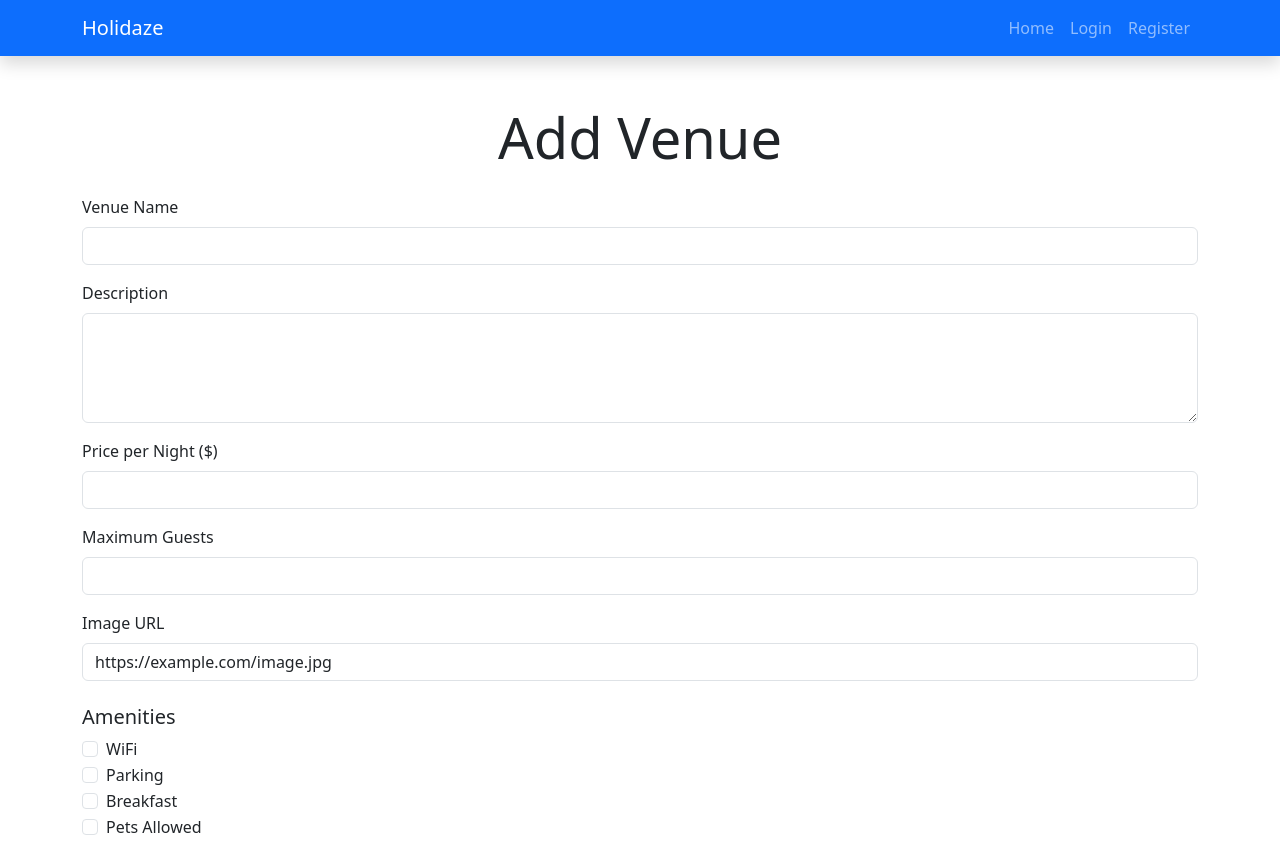
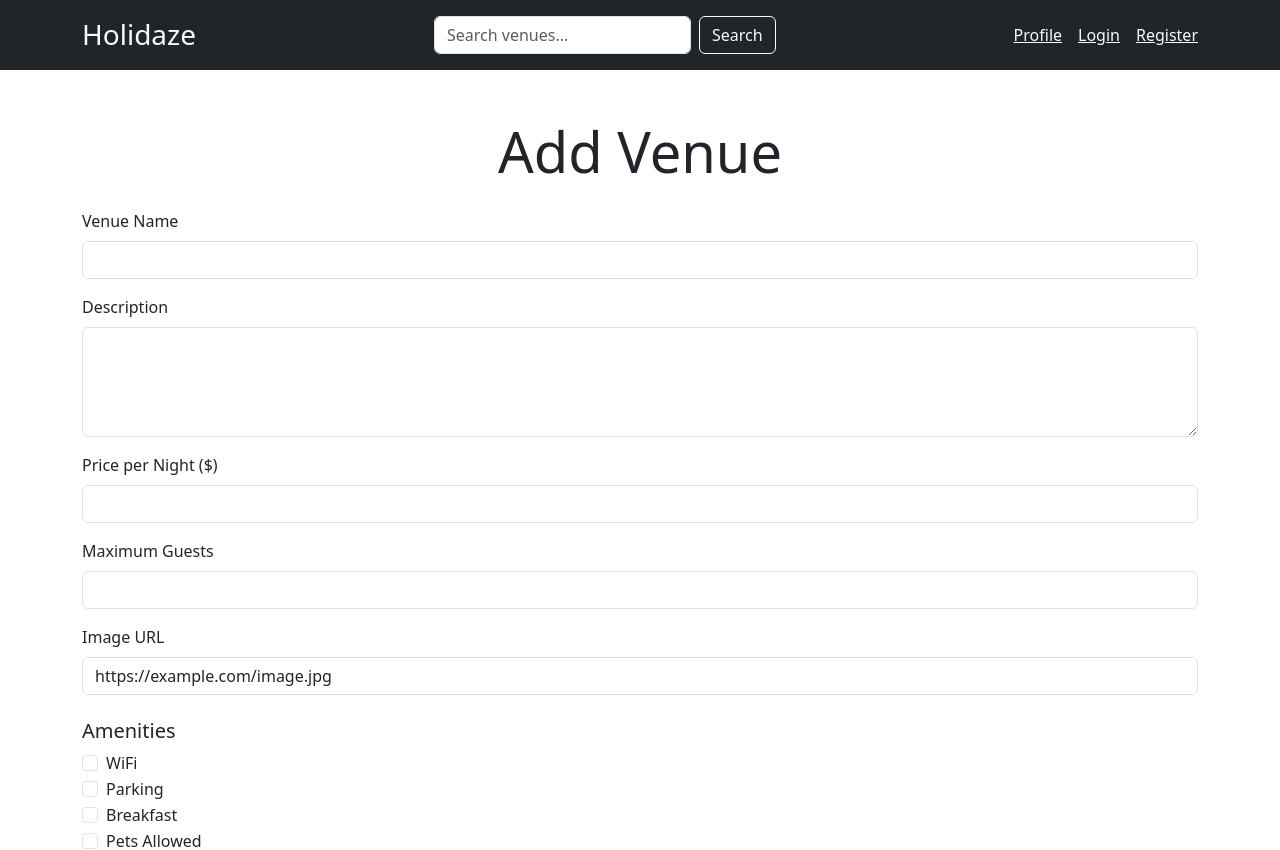
Before and after one commit to robfil50219/project-exam-2, a React (Create React App) app: page /add-venue in a window 1280 px wide. Shown: the top 850 px of the page. Built offline with nearby package versions, Linux system fonts and the light colour scheme.

Commit message:
added search to header. changed some styling

```diff
--- a/src/components/Header.js
+++ b/src/components/Header.js
@@ -1,60 +1,43 @@
-import React from 'react';
+import React, { useState } from 'react';
 import { Link, useNavigate } from 'react-router-dom';
 
 const Header = () => {
-  const token = localStorage.getItem('token');
+  const [query, setQuery] = useState('');
   const navigate = useNavigate();
 
-  const handleLogout = () => {
-    localStorage.removeItem('token');
-    navigate('/');
+  const handleSearchSubmit = (e) => {
+    e.preventDefault();
+    if (query.trim()) {
+      // Navigate to the search page with the query as a URL parameter
+      navigate(`/search?q=${encodeURIComponent(query.trim())}`);
+    }
   };
 
   return (
-    <nav className="navbar navbar-expand-lg navbar-dark bg-primary shadow">
-      <div className="container">
-        <Link className="navbar-brand" to="/">Holidaze</Link>
-        <button
-          className="navbar-toggler"
-          type="button"
-          data-bs-toggle="collapse"
-          data-bs-target="#navbarSupportedContent"
-          aria-controls="navbarSupportedContent"
-          aria-expanded="false"
-          aria-label="Toggle navigation"
-        >
-          <span className="navbar-toggler-icon"></span>
-        </button>
-        <div className="collapse navbar-collapse" id="navbarSupportedContent">
-          <ul className="navbar-nav ms-auto mb-2 mb-lg-0">
-            <li className="nav-item">
-              <Link className="nav-link" to="/">Home</Link>
-            </li>
-            {token ? (
-              <>
-                <li className="nav-item">
-                  <Link className="nav-link" to="/profile">Profile</Link>
-                </li>
-                <li className="nav-item">
-                  <button className="btn nav-link" onClick={handleLogout}>
-                    Logout
-                  </button>
-                </li>
-              </>
-            ) : (
-              <>
-                <li className="nav-item">
-                  <Link className="nav-link" to="/login">Login</Link>
-                </li>
-                <li className="nav-item">
-                  <Link className="nav-link" to="/register">Register</Link>
-                </li>
-              </>
-            )}
-          </ul>
-        </div>
+    <header className="bg-dark text-light py-3">
+      <div className="container d-flex justify-content-between align-items-center">
+        <Link to="/" className="text-light text-decoration-none">
+          <h1 className="h3 m-0">Holidaze</h1>
+        </Link>
+        <form className="d-flex" onSubmit={handleSearchSubmit}>
+          <input
+            type="text"
+            value={query}
+            onChange={(e) => setQuery(e.target.value)}
+            className="form-control me-2"
+            placeholder="Search venues..."
+          />
+          <button type="submit" className="btn btn-outline-light">
+            Search
+          </button>
+        </form>
+        <nav>
+          <Link to="/profile" className="text-light me-3">Profile</Link>
+          <Link to="/login" className="text-light me-3">Login</Link>
+          <Link to="/register" className="text-light">Register</Link>
+        </nav>
       </div>
-    </nav>
+    </header>
   );
 };
 
```
